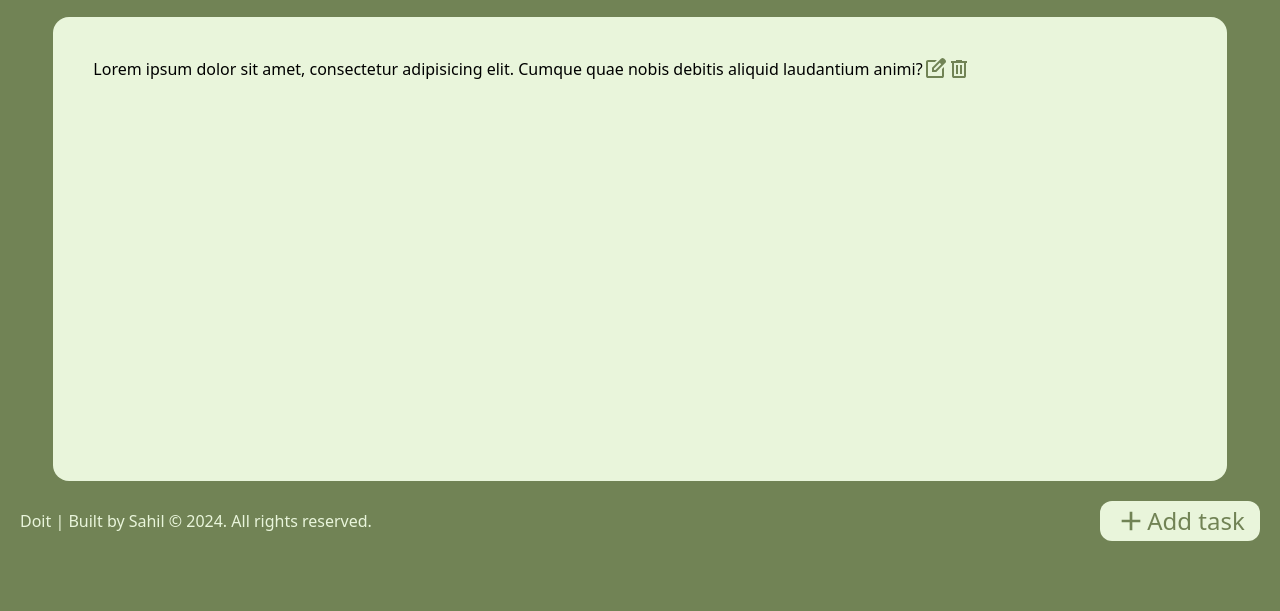
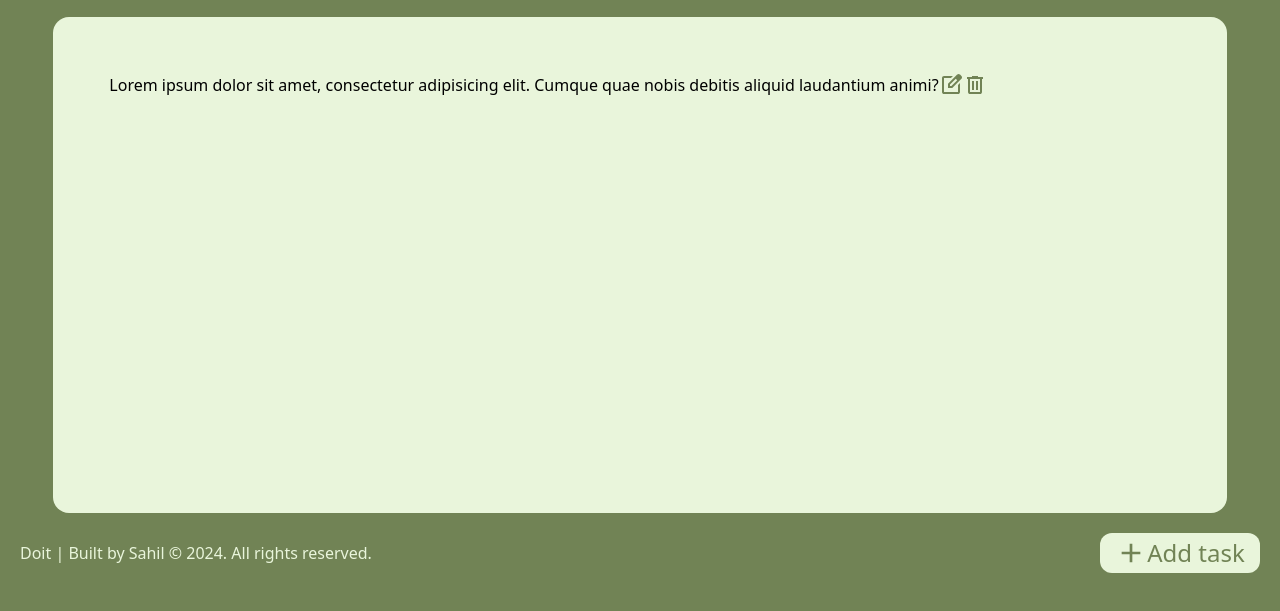
Before and after one commit to SahilTiwariDev/Doit-V1, a website: page src/index.html in a window 1280 px wide. Shown: the part 143-754 px from the top of the page. Drawn offline with Linux system fonts and the light colour scheme.

Commit message:
Edit footer

```diff
--- a/src/index.html
+++ b/src/index.html
@@ -83,7 +83,7 @@
       </nav>
     </header>
     <main class="flex justify-center">
-      <div class="w-11/12 p-10 bg-mint-green rounded-2xl">
+      <div class="w-11/12 p-14 bg-mint-green rounded-2xl">
         <div class="flex flex-col gap-2 h-96 overflow-x-auto">
           <div class="flex">
             <p>
@@ -116,7 +116,7 @@
         </div>
       </div>
     </main>
-    <footer class="flex justify-between items-center p-5">
+    <footer class="flex justify-between items-center p-5 bottom-0 ">
       <p class="text-mint-green">
         Doit | Built by Sahil © 2024. All rights reserved.
       </p>
```
Also changed, not shown: src/output.css.
